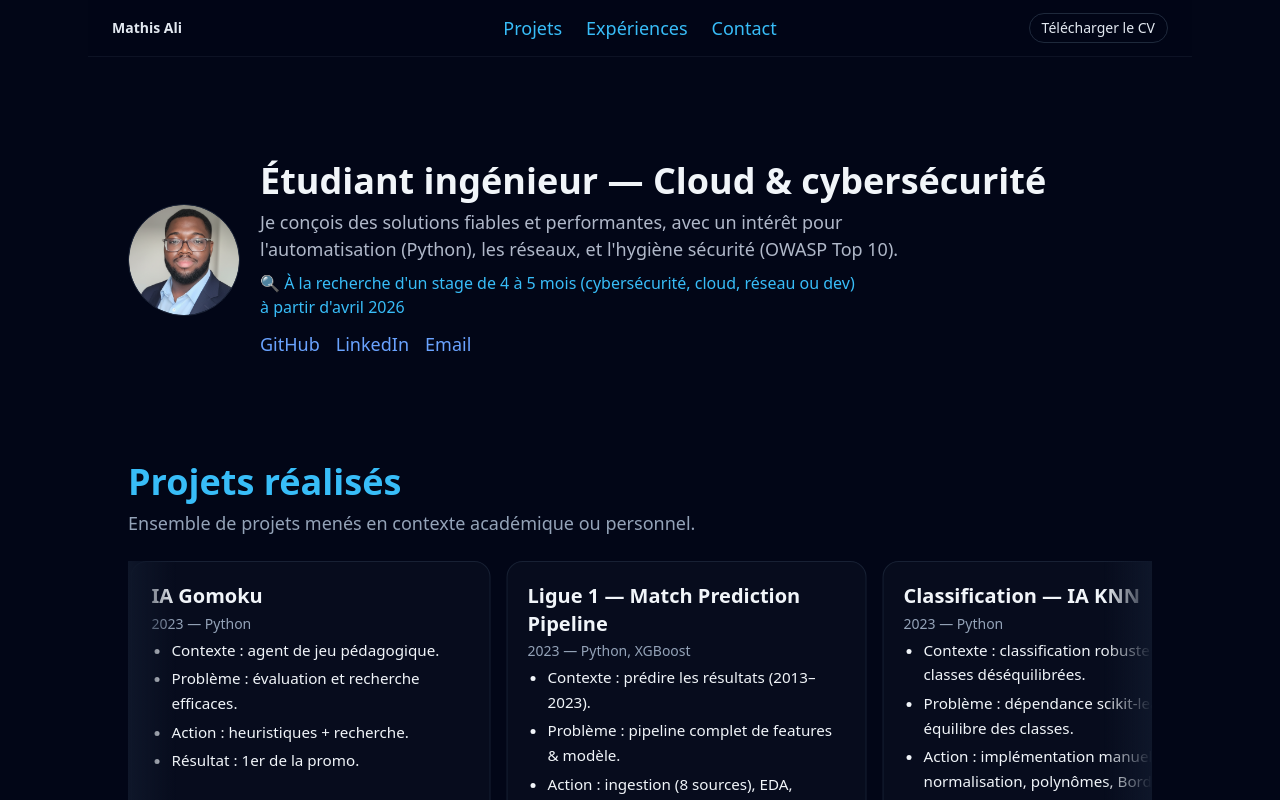
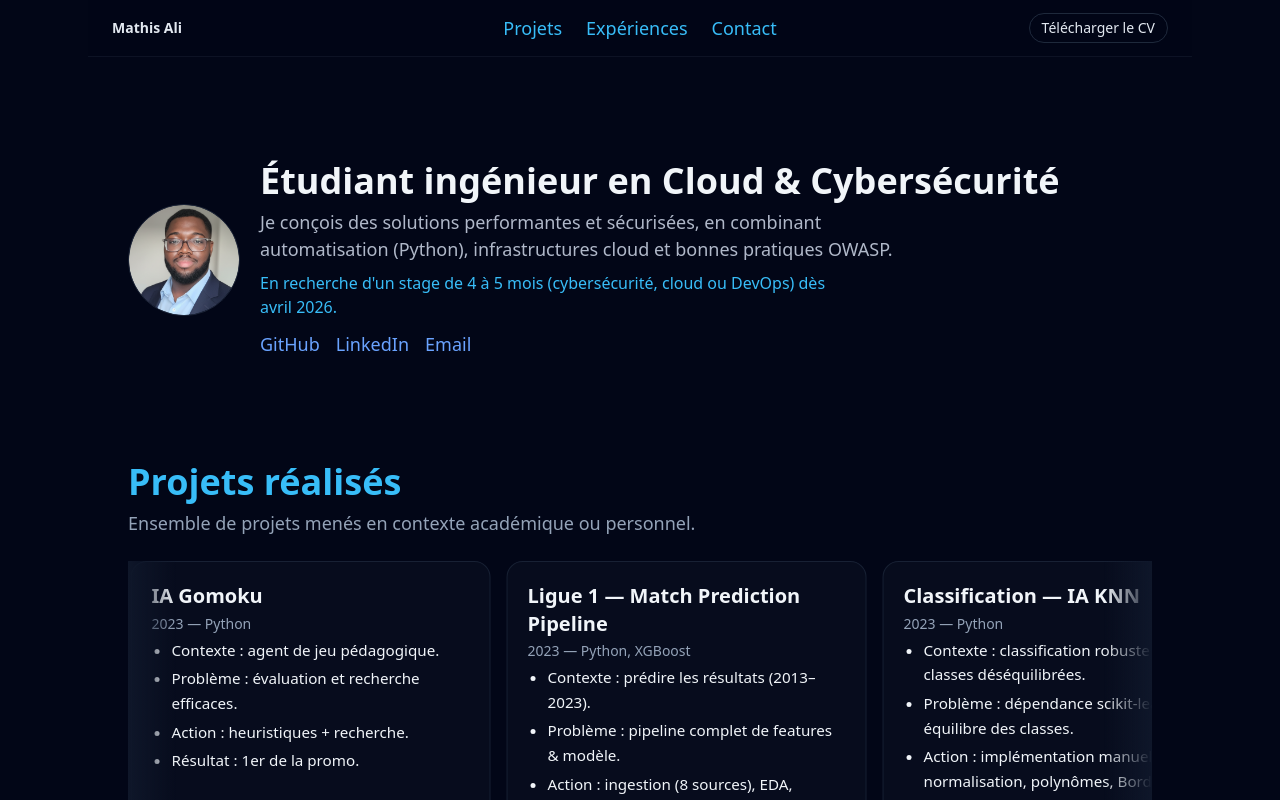
Before and after one commit to noob216/next-portfolio-mathis, a Next.js app: page / in a window 1280 px wide. Shown: the top 800 px of the page. Built offline with nearby package versions, Linux system fonts and the light colour scheme.

Commit message:
Update hero section - Focus on Cloud & DevOps expertise

```diff
--- a/app/page.tsx
+++ b/app/page.tsx
@@ -19,17 +19,14 @@ export default function Page() {
             <div>
               <h1 className="text-2xl font-bold text-slate-100">Mathis Ali</h1>
               <p className="text-sky-400 text-lg font-medium mt-1">
-                Étudiant ingénieur
-              </p>
-              <p className="text-slate-400 text-base mt-1">
-                Cloud & cybersécurité
+                Étudiant ingénieur en Cloud & Cybersécurité
               </p>
             </div>
             <p className="text-slate-300 text-sm max-w-sm leading-relaxed px-2">
-              Je conçois des solutions fiables et performantes, avec un intérêt pour l'automatisation (Python), les réseaux, et l'hygiène sécurité (OWASP Top 10).
+              Je conçois des solutions performantes et sécurisées, en combinant automatisation (Python), infrastructures cloud et bonnes pratiques OWASP.
             </p>
             <p className="text-sky-400 text-sm font-medium max-w-sm px-2">
-              🔍 À la recherche d'un stage de 4 à 5 mois (cybersécurité, cloud, réseau ou dev) à partir d'avril 2026
+              En recherche d'un stage de 4 à 5 mois (cybersécurité, cloud ou DevOps) dès avril 2026.
             </p>
             <div className="flex gap-6 mt-4">
               <a
@@ -70,12 +67,12 @@ export default function Page() {
           <div className="hidden md:grid grid-cols-[auto,1fr] gap-5 items-center">
             <img className="size-28 rounded-full border border-border" src="/profile-circle.png" alt="Photo de Mathis Ali" />
             <div>
-              <h1 className="text-4xl font-bold">Étudiant ingénieur — Cloud & cybersécurité</h1>
+              <h1 className="text-4xl font-bold">Étudiant ingénieur en Cloud & Cybersécurité</h1>
               <p className="text-muted mt-2 max-w-prose">
-                Je conçois des solutions fiables et performantes, avec un intérêt pour l'automatisation (Python), les réseaux, et l'hygiène sécurité (OWASP Top 10).
+                Je conçois des solutions performantes et sécurisées, en combinant automatisation (Python), infrastructures cloud et bonnes pratiques OWASP.
               </p>
               <p className="text-sky-400 text-base font-medium mt-2 max-w-prose">
-                🔍 À la recherche d'un stage de 4 à 5 mois (cybersécurité, cloud, réseau ou dev) à partir d'avril 2026
+                En recherche d'un stage de 4 à 5 mois (cybersécurité, cloud ou DevOps) dès avril 2026.
               </p>
               <div className="flex gap-4 mt-3">
                 <a href="https://github.com/noob216" target="_blank" rel="noopener">GitHub</a>
```
